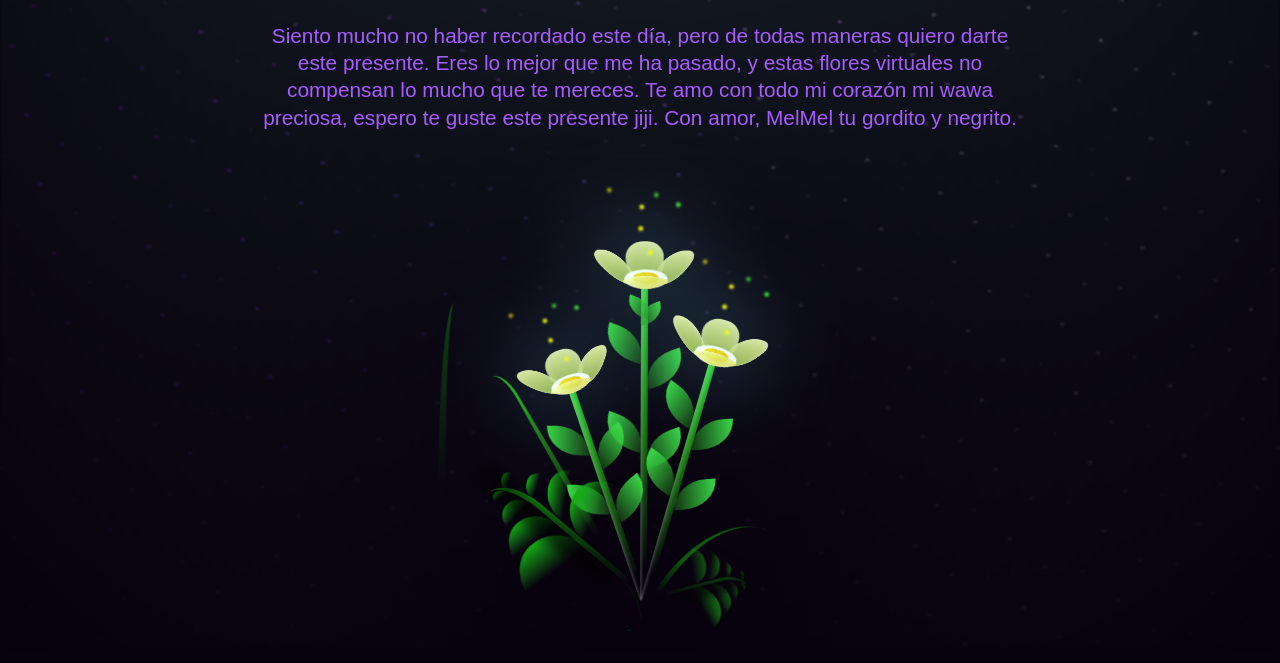
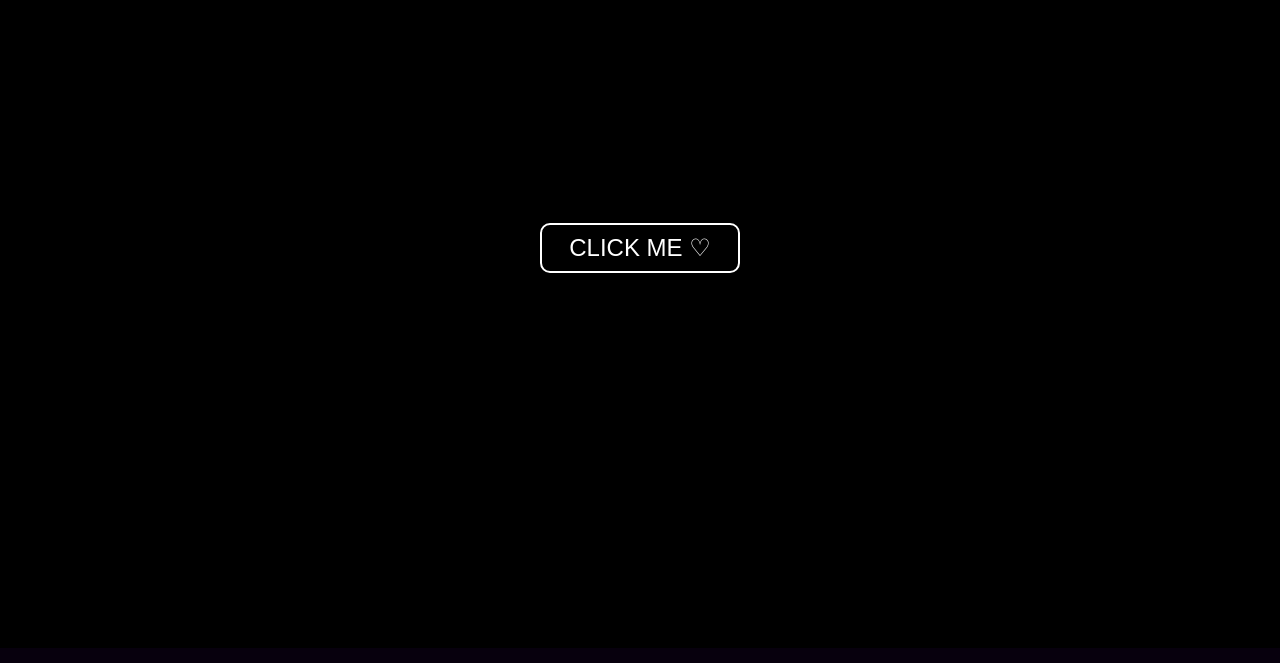
Before and after one commit to SlothyTunes/I-love-you-May, a plain HTML site: page index.html in a window 1280 px wide. Shown: the part 152-815 px from the top of the page. Drawn offline with Linux system fonts and the light colour scheme; a web font is replaced by a local one.

Commit message:
Subida 2

```diff
--- a/index.html
+++ b/index.html
@@ -10,9 +10,14 @@
 </head>
 
 <body class="not-loaded">
+    <div class="overlay">
+        <button onclick="play()">CLICK ME ♡</button>
+    </div>
     <div class="text">
         <span>Feliz 21 de marzo ♡</span>
-        <p>Siento mucho no haber recordado este día, pero de todas maneras quiero darte este presente. Eres lo mejor que me ha pasado, y estas flores virtuales no compensan lo mucho que te mereces. Te amo con todo mi corazón mi wawa preciosa, espero te guste este presente jiji. Con amor, MelMel tu gordito y negrito.
+        <p>Siento mucho no haber recordado este día, pero de todas maneras quiero darte este presente. Eres lo mejor que
+            me ha pasado, y estas flores virtuales no compensan lo mucho que te mereces. Te amo con todo mi corazón mi
+            wawa preciosa, espero te guste este presente jiji. Con amor, MelMel tu gordito y negrito.
         </p>
     </div>
     <audio>
--- a/index.js
+++ b/index.js
@@ -1,18 +1,12 @@
-onload = () => {
-    const c = setTimeout(() => {
-        document.body.classList.remove("not-loaded");
-        clearTimeout(c);
-        playAudio();
-    }, 2000);
-};
+const audio = document.querySelector("audio");
+const overlay = document.querySelector(".overlay");
 
-const audio = document.querySelector("audio");
-const button = document.querySelector("#custom-button");
-const volume_1 = document.querySelector(".unmute");
-const volume_2 = document.querySelector(".mute");
-
-function playAudio() {
-
+function play() {
+  document.body.classList.remove("not-loaded");
+  overlay.classList.add("over-off");
   audio.play();
   audio.volume = 0.035;
+  setTimeout(() => {
+    overlay.style.display = "none";
+  }, 1000);
 }
--- a/styles.css
+++ b/styles.css
@@ -21,6 +21,44 @@ body {
   overflow: hidden;
   perspective: 1000px;
   position: relative;
+}
+
+.overlay{
+  width: 100vw;
+  height: 100vh;
+  position: absolute;
+  z-index: 99999;
+  background-color: black;
+  display: flex;
+  justify-content: center;
+  align-items: center;
+  transition: opacity 1s ease;
+}
+
+.overlay.over-off{
+  opacity: 0;
+}
+
+.overlay > button{
+  background-color: black;
+  width: 200px;
+  height: 50px;
+  border-radius: 10px;
+  border: 2px solid white;
+  transition: all 0.2s ease;
+  color: white;
+  font-size: 1.5em;
+  font-family: "Truculenta", sans-serif;
+}
+
+.overlay > button:hover{
+  cursor: pointer;
+  border-color: rgb(136 44 255);
+  color: rgb(136 44 255);
+}
+
+.overlay >button:active{
+  transform: scale(0.95);
 }
 
 .text{
```
